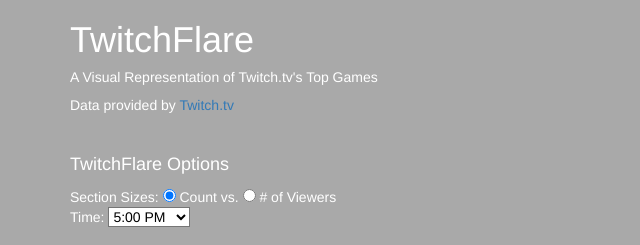
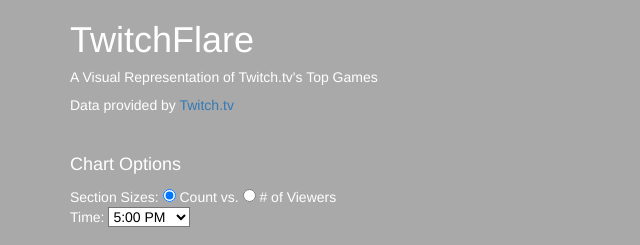
Before and after one commit to jdlam/TwitchFlare, a website: page client/index.html in a window 1280 px wide. Shown: the top 245 px of the page, 0-640 px from the left. Drawn offline with nearby package versions, Linux system fonts and the light colour scheme; no server answers.

Commit message:
changes styling for clarity

```diff
--- a/client/index.html
+++ b/client/index.html
@@ -29,7 +29,7 @@
         <div class="left">
           <div id="options">
 
-            <h4>TwitchFlare Options</h4>
+            <h4>Chart Options</h4>
             <form>
             Section Sizes:
               <input type="radio" name="mode" value="count" checked> Count vs. </input>
```
